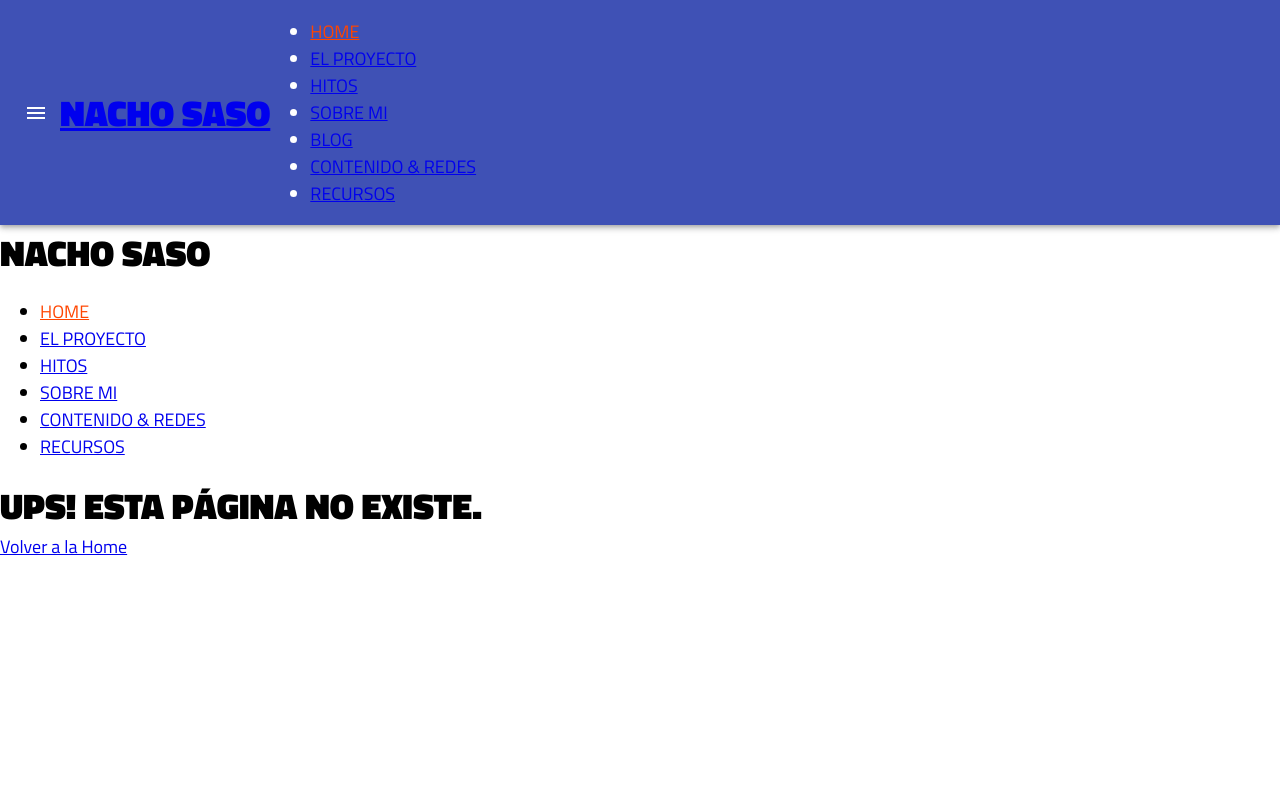
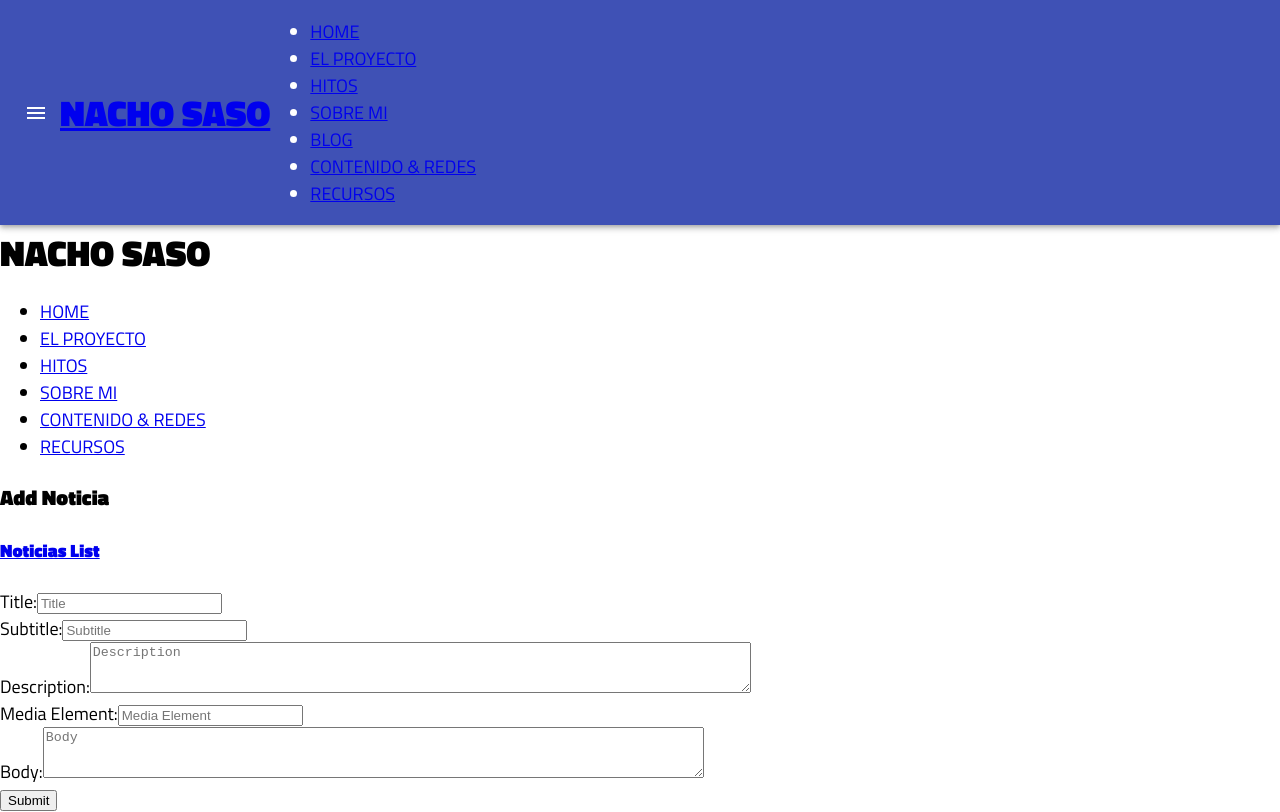
Before and after one commit to marting1777/nachosaso, a React app: page /create in a window 1280 px wide. Built offline with nearby package versions, Linux system fonts and the light colour scheme.

Commit message:
Creating CRUD

```diff
--- a/package.json
+++ b/package.json
@@ -28,6 +28,7 @@
     "eslint-plugin-react": "7.14.3",
     "eslint-plugin-react-hooks": "^1.6.1",
     "file-loader": "3.0.1",
+    "firebase": "^7.2.2",
     "fs-extra": "7.0.1",
     "html-webpack-plugin": "4.0.0-beta.5",
     "identity-obj-proxy": "3.0.0",
@@ -136,5 +137,8 @@
     "presets": [
       "react-app"
     ]
+  },
+  "devDependencies": {
+    "bootstrap": "^4.3.1"
   }
 }
--- a/src/App.js
+++ b/src/App.js
@@ -13,6 +13,11 @@ import ContenidoYRedes from './components/ContenidoYRedes/ContenidoYRedes'
 import Blog from './components/Blog/Blog'
 import Recursos from './components/Recursos/Recursos'
 import NoMatch from './components/NoMatch/NoMatch'
+
+import MainCrud from './components/CRUD/MainCrud'
+import Edit from './components/CRUD/Edit'
+import Create from './components/CRUD/Create'
+import Show from './components/CRUD/Show'
 
 class App extends Component {
 
@@ -58,6 +63,12 @@ class App extends Component {
                         <Route path="/blog" exact component={Blog}/>
                         <Route path="/hitos" exact component={Hitos}/>
                         <Route path="/el-proyecto" exact component={ElProyecto}/>
+
+                        <Route path='/main-crud' component={MainCrud} />
+                        <Route path='/edit/:id' component={Edit} />
+                        <Route path='/create' component={Create} />
+                        <Route path='/show/:id' component={Show} />
+
                         <Route path="/" exact component={Home}/>
                         <Route component={NoMatch}/>
                     </Switch>
--- /dev/null
+++ b/src/Firebase.js
@@ -0,0 +1,21 @@
+import * as firebase from 'firebase'
+import firestore from 'firebase/firebase'
+
+const settings = { timestampsInSnapshots: true }
+
+const config = {
+    apiKey: "AIzaSyAt-jySKlCB7rnFLMrsDo0B3Fn5OXCLj6Q",
+    authDomain: "nachosaso-e0247.firebaseapp.com",
+    databaseURL: "https://nachosaso-e0247.firebaseio.com",
+    projectId: "nachosaso-e0247",
+    storageBucket: "nachosaso-e0247.appspot.com",
+    messagingSenderId: "961948262067",
+    appId: "1:961948262067:web:040e62f7f502a216c5dac6",
+    measurementId: "G-RKLCXCYT2F",
+}
+
+firebase.initializeApp(config)
+
+firebase.firestore().settings(settings)
+
+export default firebase
--- /dev/null
+++ b/src/components/CRUD/Create.js
@@ -0,0 +1,84 @@
+import React, { Component } from 'react'
+import firebase from '../../Firebase'
+import { Link } from 'react-router-dom'
+
+class Create extends Component {
+
+    constructor() {
+        super()
+        this.ref = firebase.firestore().collection('noticia')
+        this.state = {
+            title: '',
+            subtitle: '',
+            description: '',
+            mediaElement: '',
+            body: ''
+        }
+    }
+
+    onChange = event => {
+        const state = this.state
+        state[event.target.name] = event.target.value
+        this.setState(state)
+    }
+
+    onSubmit = event => {
+        event.preventDefault()
+
+        const { title, subtitle, description, mediaElement, body } = this.state
+        this.ref.add({
+            title,
+            subtitle,
+            description,
+            mediaElement,
+            body
+        }).then(docRef => {
+            this.setState({
+                title: '',
+                subtitle: '',
+                description: '',
+                mediaElement: '',
+                body: ''
+            })
+            this.props.history.push('/main-crud')
+        })
+        .catch(err => {
+            console.error('Error adding document: ', err)
+        })
+    }
+
+    render() {
+        const { title, subtitle, description, mediaElement, body } = this.state
+        return (
+            <div>
+                <h3>Add Noticia</h3>
+                <h4><Link to="/main-crud">Noticias List</Link></h4>
+                <form onSubmit={this.onSubmit}>
+                    <div>
+                        <label for="title">Title:</label>
+                        <input type="text" name="title" value={title} onChange={this.onChange} placeholder="Title" />
+                    </div>
+                    <div>
+                        <label for="subtitle">Subtitle:</label>
+                        <input type="text" name="subtitle" value={subtitle} onChange={this.onChange} placeholder="Subtitle" />
+                    </div>
+                    <div>
+                        <label for="description">Description:</label>
+                        <textArea name="description" onChange={this.onChange} placeholder="Description" cols="80" rows="3">{description}</textArea>
+                    </div>
+                    <div>
+                        <label for="mediaElement">Media Element:</label>
+                        <input type="text" name="mediaElement" value={mediaElement} onChange={this.onChange} placeholder="Media Element" />
+                    </div>
+                    <div>
+                        <label for="body">Body:</label>
+                        <textArea name="body" onChange={this.onChange} placeholder="Body" cols="80" rows="3">{body}</textArea>
+                    </div>
+                    <button type="submit" class="btn btn-success">Submit</button>
+                </form>
+            </div>
+        )
+    }
+}
+
+export default Create
--- /dev/null
+++ b/src/components/CRUD/MainCrud.js
@@ -0,0 +1,55 @@
+import React, { Component } from 'react'
+import { Link } from 'react-router-dom';
+import firebase from '../../Firebase'
+import Paper from '@material-ui/core/Paper';
+
+class MainCrud extends Component {
+
+    constructor(props) {
+        super(props)
+        this.ref = firebase.firestore().collection('noticia')
+        this.unsubscribe = null
+        this.state = {
+            noticias: []
+        }
+    }
+
+    onCollectionUpdate = querySnapshot => {
+        const noticias = []
+        querySnapshot.forEach(doc => {
+            const {title, subtitle, description, mediaElement, body} = doc.data()
+            noticias.push({
+                key: doc.id,
+                doc,
+                title,
+                subtitle,
+                description,
+                mediaElement,
+                body,
+            })
+        })
+        this.setState({ noticias })
+    }
+
+    componentDidMount() {
+        this.unsubscribe = this.ref.onSnapshot(this.onCollectionUpdate)
+    }
+
+    render() {
+        return (
+            <div>
+                {this.state.noticias.map(noticia => {
+                    return <Paper>
+                                <div>
+                                    <h3>{noticia.title}</h3>
+                                    <td><Link to={`/show/${noticia.key}`}>{noticia.title}</Link></td>
+                                </div>
+                            </Paper>
+                    })
+                }
+            </div>
+        )
+    }
+}
+
+export default MainCrud
--- /dev/null
+++ b/src/components/CRUD/Show.js
@@ -0,0 +1,64 @@
+import React, { Component } from 'react'
+import firebase from '../../Firebase'
+import { Link } from 'react-router-dom'
+
+class Show extends Component {
+
+    constructor(props) {
+        super(props)
+        this.state = {
+            noticia: {},
+            key: ''
+        }
+    }
+
+    componentDidMount() {
+        const ref = firebase.firestore().collection('noticia').doc(this.props.match.params.id)
+        ref.get().then(doc => {
+            if (doc.exists) {
+                this.setState({
+                    noticia: doc.data(),
+                    key: doc.id,
+                    isLoading: false
+                })
+            } else {
+                console.log('No such document!')
+            }
+        })
+    }
+
+    delete(id) {
+        firebase.firestore().collection('noticia').doc(id).delete().then(() => {
+            console.log('Document successfully deleted!')
+            this.props.history.push('/main-crud')
+        })
+        .catch(err => {
+            console.error('Error removing document: ', err)
+        })
+    }
+
+    render() {
+        return (
+            <div>
+                <div>
+                    <h4><Link to="/main-crud">Noticia List</Link></h4>
+                    <h3>
+                    {this.state.noticia.title}
+                    </h3>
+                </div>
+                <div>
+                    <dl>
+                        <dt>Title:</dt>
+                        <dd>{this.state.noticia.title}</dd>
+                        <dt>Subtitle:</dt>
+                        <dd>{this.state.noticia.subtitle}</dd>
+                    </dl>
+                    <Link to={`/edit/${this.state.key}`} class="btn btn-success">Edit</Link>&nbsp;
+                    <button onClick={this.delete.bind(this, this.state.key)} class="btn btn-danger">Delete</button>
+                </div>
+            </div>
+        )
+    }
+}
+
+export default Show
--- a/src/components/UI/Navbar/NavList/NavList.js
+++ b/src/components/UI/Navbar/NavList/NavList.js
@@ -6,7 +6,7 @@ import classes from './NavList.css'
 const navList = props => {
     return (
         <li className={classes.NavList}>
-            <NavLink activeStyle={{color: 'orangered'}} to={props.urlLink}>{props.name}</NavLink>
+            <NavLink activeStyle={{color: 'orangered'}} exact to={props.urlLink}>{props.name}</NavLink>
         </li>
     )
 }
```
Also changed, not shown: src/components/CRUD/Edit.js (added), 1 other file (tests, documents, lock files or other folders).
